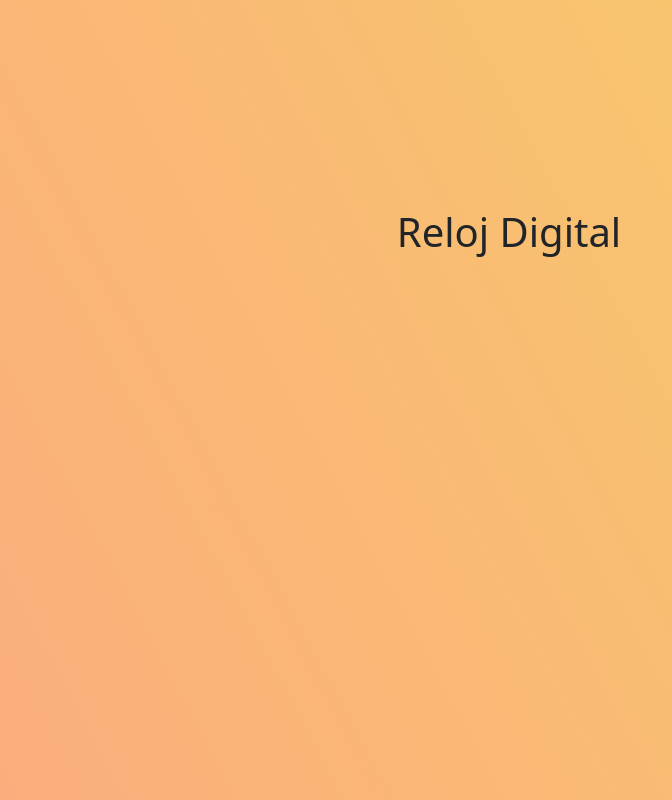
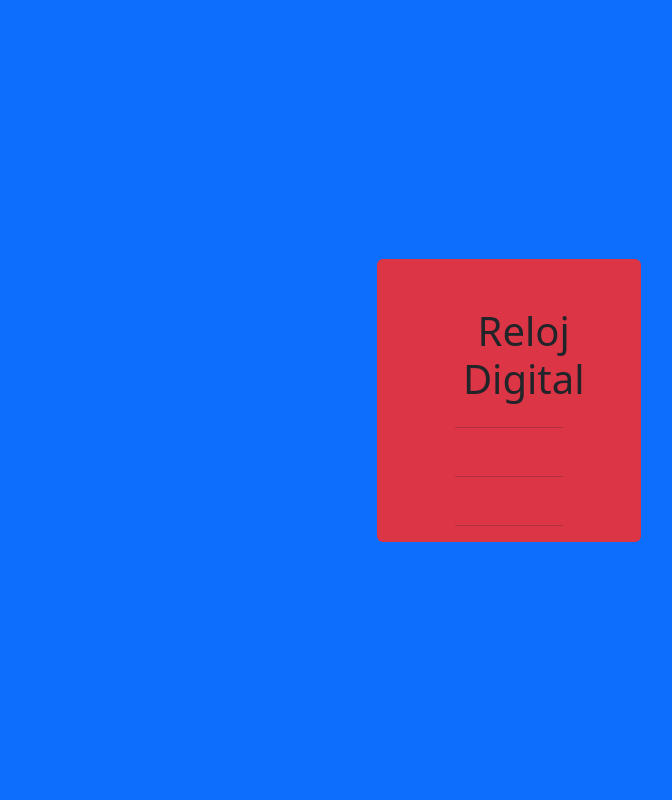
Before and after one commit to juantoranzos/relojdigital, a plain HTML site: page index.html in a window 1280 px wide. Shown: the whole page, without its empty margins (131-803 px from the left). Drawn offline with nearby package versions, Linux system fonts and the light colour scheme.

Commit message:
agregue la estructura completa del html, con bootstrap

```diff
--- a/css/style.css
+++ b/css/style.css
@@ -1,12 +1,5 @@
-main{
-    background-color: #FBAB7E;
-    background-image: linear-gradient(62deg, #FBAB7E 0%, #F7CE68 100%);
-
-height: 100vh;
+*{
+    margin: 0;
+    padding: 0;
+    border: 0;
 }
-
-#contenedor{
-    padding-top: 10em;
-
-
-}
--- a/index.html
+++ b/index.html
@@ -4,18 +4,21 @@
     <meta charset="UTF-8">
     <meta http-equiv="X-UA-Compatible" content="IE=edge">
     <meta name="viewport" content="width=device-width, initial-scale=1.0">
-    <link rel="stylesheet" href="css/style.css">
+    <link rel="stylesheet" href="./css/style.css">
     <link href="https://cdn.jsdelivr.net/npm/bootstrap@5.3.0-alpha3/dist/css/bootstrap.min.css" rel="stylesheet" integrity="sha384-KK94CHFLLe+nY2dmCWGMq91rCGa5gtU4mk92HdvYe+M/SXH301p5ILy+dN9+nJOZ" crossorigin="anonymous">
     <title>Reloj digital</title>
 </head>
-<body>
+<body class="vh-100 d-flex flex-column align-items-center justify-content-center bg-primary">
     <main>
-        <div id="contenedor" class="container-fluid aling-items-center ">
-            <div class="row">
-              <div class="col-md-12">
-                <h1 class="text-center pt-5 p-2">Reloj Digital</h1>
+        <div id="contenedor" class="container-fluid  ">
+            <div class="row justify-content-center bg-danger rounded">
+              <div class="col-md-6 text-center" id="div1">
+                <h1 class="text-center pt-5 p-2 d-flex">Reloj Digital</h1>
+                <hr>
                 <h2 class="text-center p-2" id="clock"></h2>
+                <hr>
                 <h4 class="text-center p-2" id="date"></h4>
+                <hr>
               </div>
             </div>
           </div>
```
